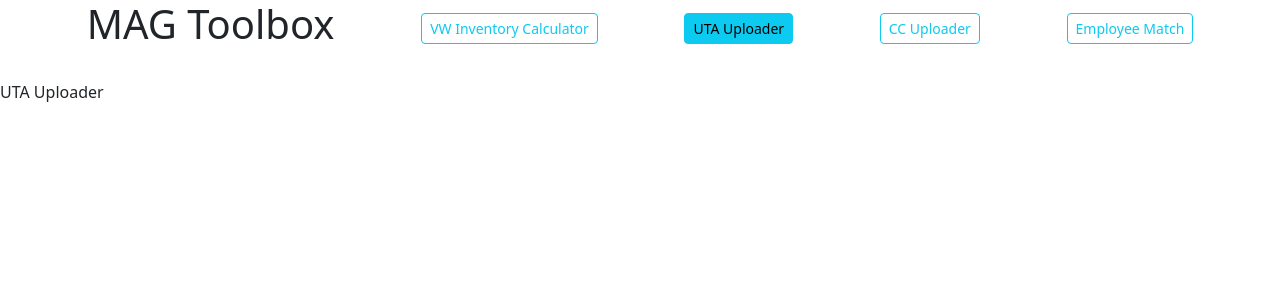
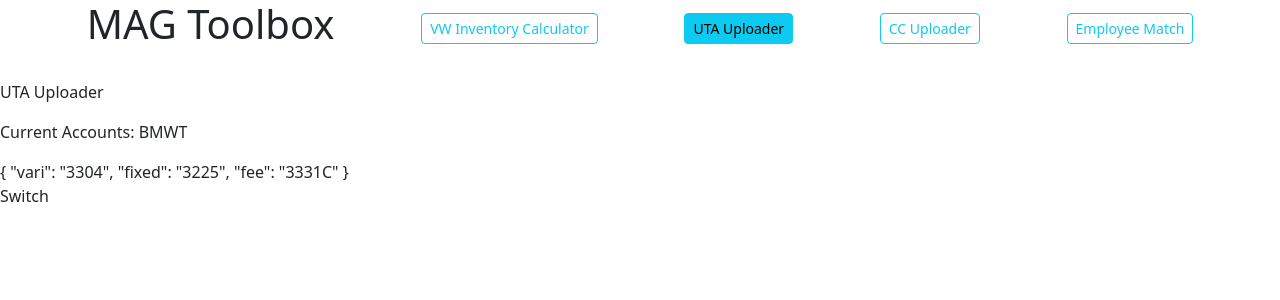
Before and after one commit to KodahScripts/mim-tools-v1, a Vue app: page /uta-upload in a window 1280 px wide. Shown: the top 300 px of the page. Built offline with nearby package versions, Linux system fonts and the light colour scheme; the HTML template or start-up script is replaced by a standard one.

Commit message:
started on UTA Upload

```diff
--- a/src/components/vw-calc/ResultItem.vue
+++ b/src/components/vw-calc/ResultItem.vue
@@ -9,8 +9,6 @@
   </div>
 </template>
 <script setup lang="ts">
-import { defineProps } from 'vue'
-
 defineProps<{
   isRed?: Boolean
 }>()
--- a/src/pages/UtaUploader.vue
+++ b/src/pages/UtaUploader.vue
@@ -1,3 +1,23 @@
 <template>
   <p>UTA Uploader</p>
+  <p>Current Accounts: {{ selectedStore }}</p>
+  {{ accounts }}
+  <div @click="switchStore">Switch</div>
 </template>
+
+<script setup lang="ts">
+import { storeToRefs } from 'pinia'
+import { useUtaStore } from '@/stores/uta'
+
+const utaStore = useUtaStore()
+const { selectedStore, accounts } = storeToRefs(utaStore)
+const { changeStore } = utaStore
+
+function switchStore() {
+  if (selectedStore.value === 'BMWT') {
+    changeStore('WCN')
+  } else {
+    changeStore('BMWT')
+  }
+}
+</script>
--- /dev/null
+++ b/src/stores/uta.ts
@@ -0,0 +1,39 @@
+import { ref, computed } from 'vue'
+import { defineStore } from 'pinia'
+
+interface Accounts {
+  vari: string
+  fixed: string
+  fee: string
+}
+
+interface Account {
+  [store: string]: Accounts
+}
+
+const ACCT: Account = {
+  BMWT: {
+    vari: '3304',
+    fixed: '3225',
+    fee: '3331C',
+  },
+  WCN: {
+    vari: '3040',
+    fixed: '2250',
+    fee: '3324',
+  },
+}
+
+export const useUtaStore = defineStore('uta', () => {
+  const selectedStore = ref('BMWT')
+
+  const accounts = computed(() => {
+    return ACCT[selectedStore.value]
+  })
+
+  function changeStore(storeAbbr: string) {
+    selectedStore.value = storeAbbr
+  }
+
+  return { selectedStore, accounts, changeStore }
+})
```
Also changed, not shown: src/components/global/UploadXlButton.vue (added, +45 -0 lines).
